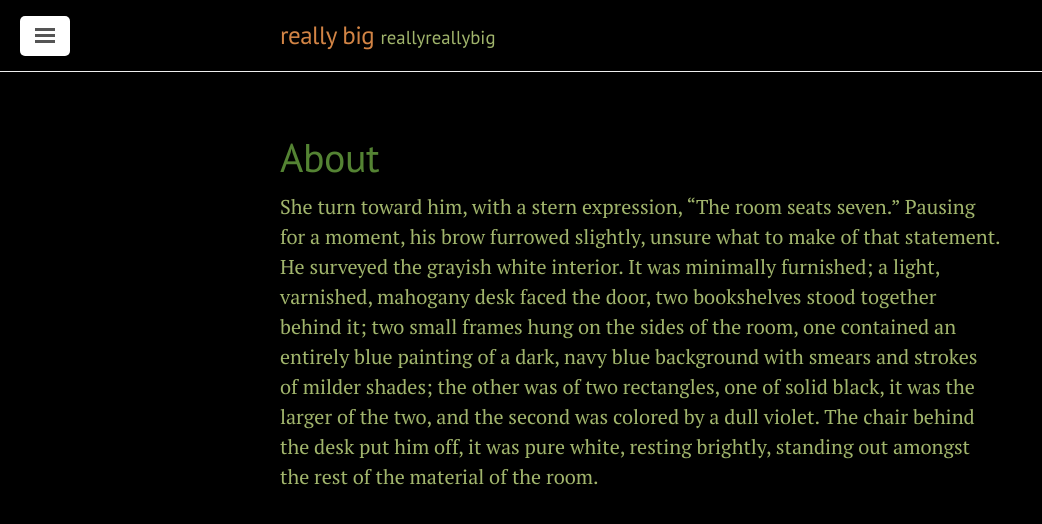
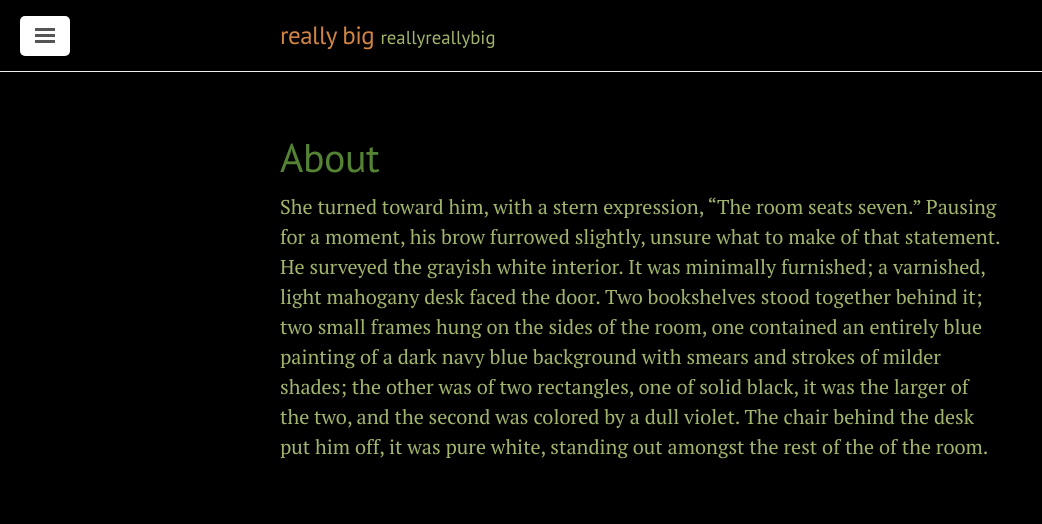
Before and after one commit to hahahahaman/hahahahaman.github.io, a Jekyll site: the page built from about.md, in a window 1280 px wide. Shown: the top 524 px of the page, without its empty margins (0-1042 px from the left). Built offline with Jekyll 4.4.1, drawn with Linux system fonts in a browser that asks for light colours.

Commit message:
hid old about page text and replaced it with some pretentious drivel

```diff
--- a/about.md
+++ b/about.md
@@ -2,15 +2,25 @@
 layout: page
 title: About
 ---
-[//]: # (I am an unemployed sociopath, purposely stuck in a state of perpetual childishness in order to, counter-intuitively, transcend adulthood. Basically I hang around 4chan 13 hours a day reading about insect fetishes. <code>Remind you of anyone?</code> Hopefully it doesn't, but if it does, then I would suggest doing nothing, for the sake of the American Dream, which is dead, and one day you will die too. *"Who am I?"*, you may ask. To answer that I would like to redirect you back to the first paragraph, so that you may contemplate the failure that is society.)
 
-She turn toward him, with a stern expression, "The room seats seven." Pausing
+<!--
+I am an unemployed sociopath, purposely stuck in a state of perpetual
+childishness in order to, counter-intuitively, transcend adulthood. Basically I
+hang around 4chan 13 hours a day reading about insect fetishes. <code>Remind you
+of anyone?</code> Hopefully it doesn't, but if it does, then I would suggest
+doing nothing, for the sake of the American Dream, which is dead, and one day
+you will die too. *"Who am I?"*, you may ask. To answer that I would like to
+redirect you back to the first paragraph, so that you may contemplate the
+failure that is society.
+-->
+
+She turned toward him, with a stern expression, "The room seats seven." Pausing
 for a moment, his brow furrowed slightly, unsure what to make of that statement.
-He surveyed the grayish white interior. It was minimally furnished; a light,
-varnished, mahogany desk faced the door, two bookshelves stood together behind
-it; two small frames hung on the sides of the room, one contained an entirely
-blue painting of a dark, navy blue background with smears and strokes of milder
+He surveyed the grayish white interior. It was minimally furnished; a varnished,
+light mahogany desk faced the door. Two bookshelves stood together behind it;
+two small frames hung on the sides of the room, one contained an entirely blue
+painting of a dark navy blue background with smears and strokes of milder
 shades; the other was of two rectangles, one of solid black, it was the larger
 of the two, and the second was colored by a dull violet. The chair behind the
-desk put him off, it was pure white, resting brightly, standing out amongst the
-rest of the material of the room.
+desk put him off, it was pure white, standing out amongst the rest of the of the
+room.
```
